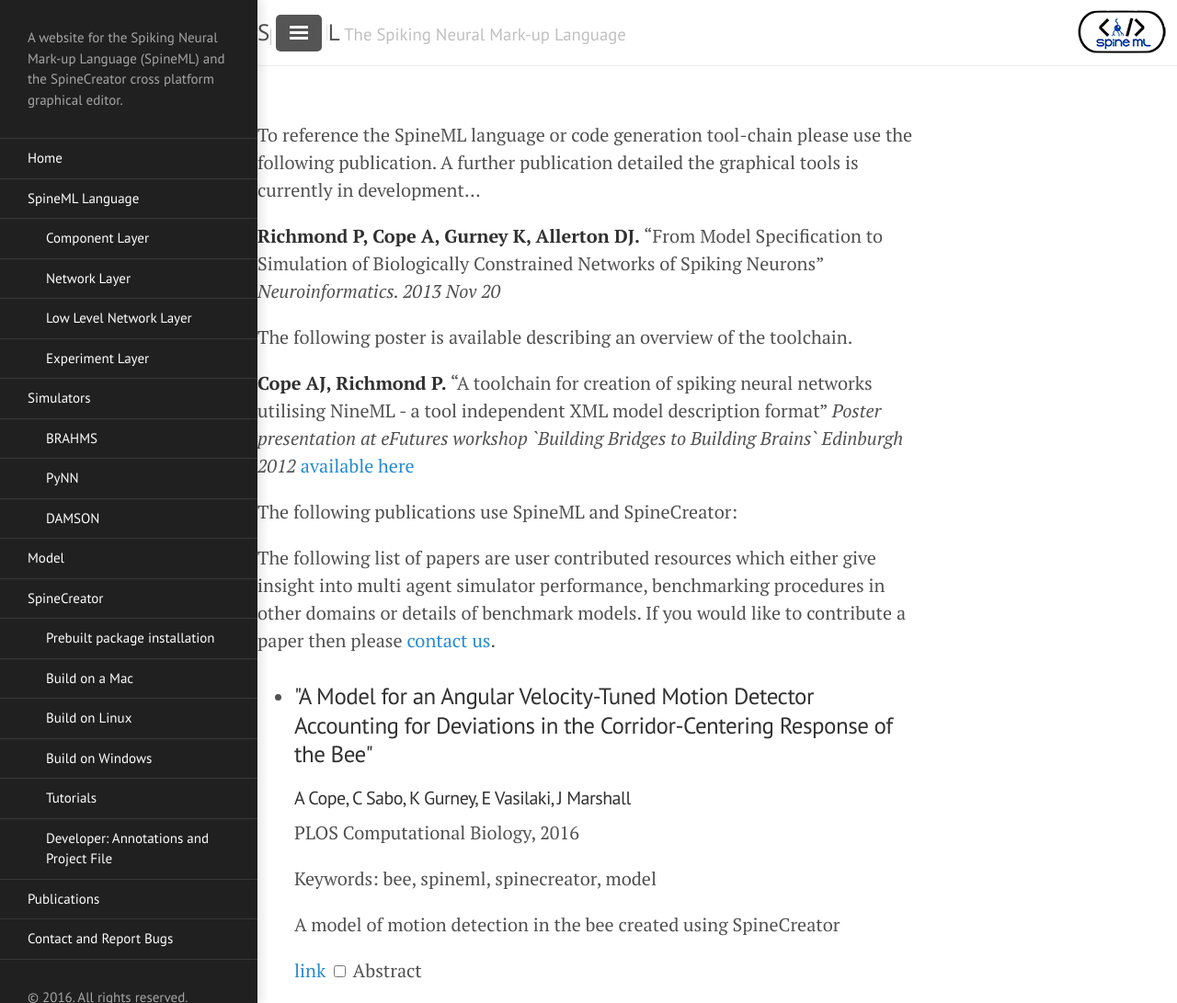
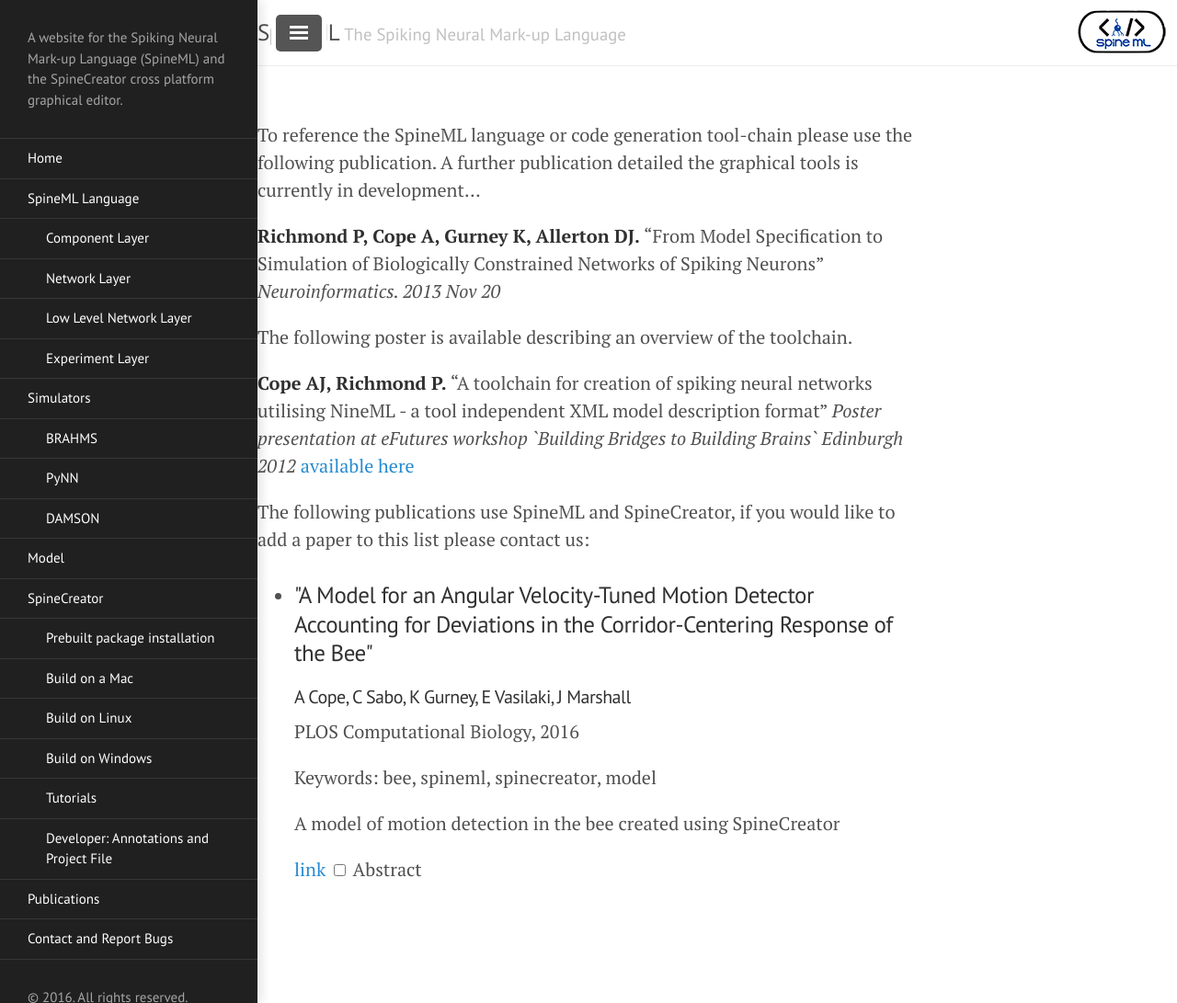
Before and after one commit to SpineML/spineml.github.io, a Jekyll site: the page built from publications/index.md, in a window 1280 px wide and 1091 px high. Shown: the whole window at 92% size. Built offline with Jekyll 4.4.1, drawn with Linux system fonts in a browser that asks for light colours; nearby versions of some CDN libraries; library files that are not in the unit come from our copies.

Commit message:
Update index.md

```diff
--- a/publications/index.md
+++ b/publications/index.md
@@ -11,9 +11,7 @@ The following poster is available describing an overview of the toolchain.
 
 **Cope AJ, Richmond P.** “A toolchain for creation of spiking neural networks utilising NineML - a tool independent XML model description format” *Poster presentation at eFutures workshop \`Building Bridges to Building Brains\` Edinburgh 2012* [available here](/public/images/e-futures_building_bridges_to_building_brains.pdf)
 
-The following publications use SpineML and SpineCreator:
-
-The following list of papers are user contributed resources which either give insight into multi agent simulator performance, benchmarking procedures in other domains or details of benchmark models. If you would like to contribute a paper then please [contact us](../../contact/).
+The following publications use SpineML and SpineCreator, if you would like to add a paper to this list please contact us:
 
 <ul class="list-of-papers">
 	{% for paper in site.data.papers %}
```
